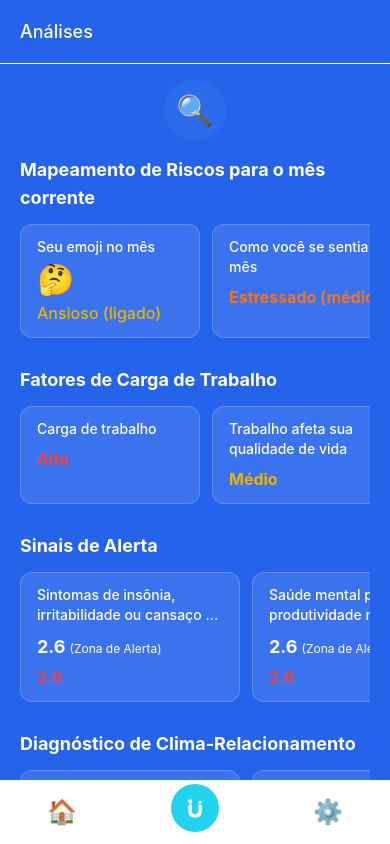
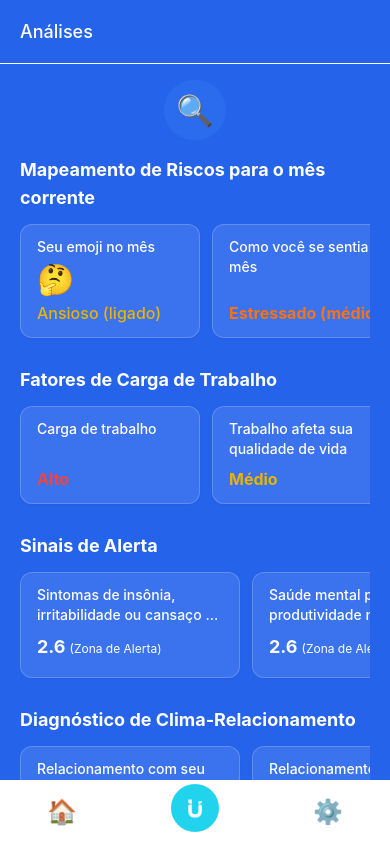
Before and after one commit to Vhs4/you-app, a React Native app: screen /Analise in a window 390 px wide. Built offline with nearby package versions, Linux system fonts and the light colour scheme.

Commit message:
Update Analise.tsx

```diff
--- a/screens/Analise.tsx
+++ b/screens/Analise.tsx
@@ -34,7 +34,12 @@ const Analise = () => {
     const StatusCard = ({ title, status, statusColor = 'text-yellow-500', showValue = false, value = null }: StatusCardProps) => (
         <TouchableOpacity
             className="bg-white bg-opacity-10 rounded-xl py-3 px-4 shadow-sm mr-3 min-w-[180px] max-w-[220px]"
-            style={{ borderColor: 'rgba(255,255,255,0.2)', borderWidth: 1 }}
+            style={{
+                borderColor: 'rgba(255,255,255,0.2)',
+                borderWidth: 1,
+                display: 'flex',
+                justifyContent: 'space-between'
+            }}
         >
             <Text className="text-white text-sm font-medium mb-2" numberOfLines={2}>{title}</Text>
             {showValue && value && (
@@ -43,9 +48,12 @@ const Analise = () => {
                     <Text className="text-white text-xs ml-1">(Zona de Alerta)</Text>
                 </View>
             )}
-            <Text className={`text-base font-bold ${statusColor}`}>
-                {status}
-            </Text>
+            {!showValue && (
+  <Text className={`text-base font-bold ${statusColor}`}>
+    {status}
+  </Text>
+)}
+
         </TouchableOpacity>
     );
 
@@ -53,7 +61,12 @@ const Analise = () => {
     const EmojiCard = ({ title, emoji, status, statusColor = 'text-yellow-500' }: EmojiCardProps) => (
         <TouchableOpacity
             className="bg-white bg-opacity-10 rounded-xl py-3 px-4 shadow-sm mr-3 min-w-[180px] max-w-[220px]"
-            style={{ borderColor: 'rgba(255,255,255,0.2)', borderWidth: 1 }}
+            style={{
+                borderColor: 'rgba(255,255,255,0.2)',
+                borderWidth: 1,
+                display: 'flex',
+                justifyContent: 'space-between'
+            }}
         >
             <Text className="text-white text-sm font-medium mb-1">{title}</Text>
             <Text className="text-3xl mb-1">{emoji}</Text>
```
